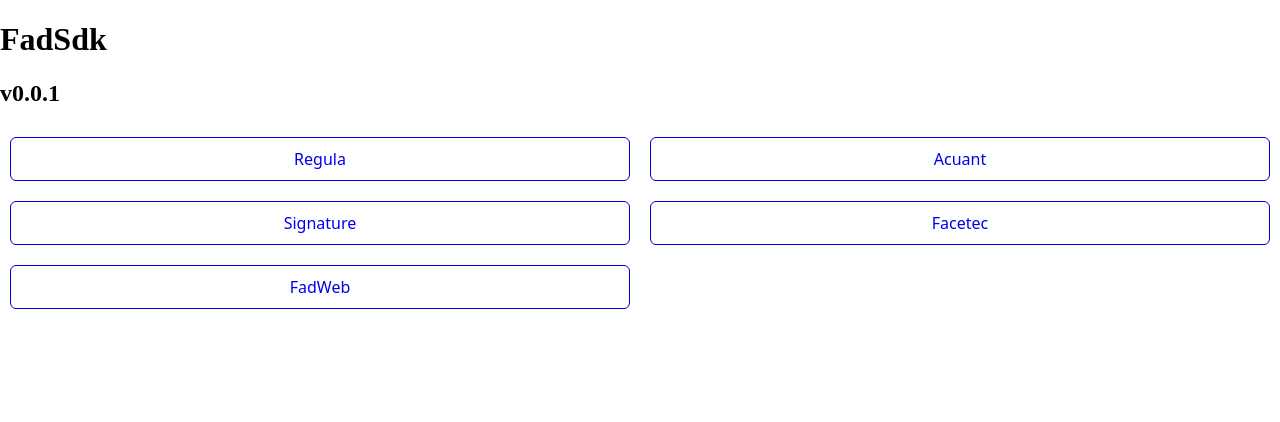
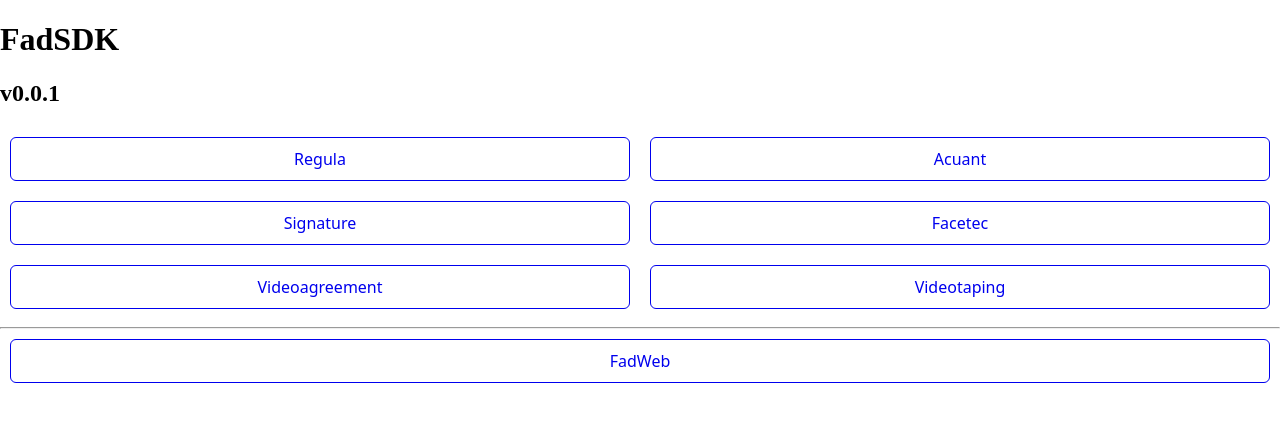
Before and after one commit to NAATTechnologies/Web, a plain HTML site: page index.html in a window 1280 px wide. Drawn offline with Linux system fonts and the light colour scheme.

Commit message:
refactor: index example

```diff
--- a/index.html
+++ b/index.html
@@ -11,7 +11,7 @@
 
 <body>
 
-	<h1>FadSdk</h1>
+	<h1>FadSDK</h1>
 	<h2 id="fad-sdk-version"></h2>
 
 	<div class="buttons">
@@ -19,10 +19,12 @@
 		<a href="examples/acuant/acuant-example.html">Acuant</a>
 		<a href="examples/signature/signature-example.html">Signature</a>
 		<a href="examples/facetec/facetec-example.html">Facetec</a>
-		<a href="examples/fadweb/fadweb-example.html">FadWeb</a>
-		<!--<a>Videoagreement</a>
-		<a>Videotaping</a> -->
+		<a href="examples/videoagreement/videoagreement-example.html">Videoagreement</a>
+		<a href="examples/videotaping/videotaping-example.html">Videotaping</a>
+
 	</div>
+	<hr>
+	<a href="examples/fadweb/fadweb-example.html">FadWeb</a>
 </body>
 
 </html>
--- a/index.js
+++ b/index.js
@@ -1,3 +1,3 @@
-import FadSdk from './web-sdk/fad-sdk.min.js';
+import FadSDK from './web-sdk/fad-sdk.min.js';
 
-document.getElementById('fad-sdk-version').innerHTML = `v${FadSdk.version}`;
+document.getElementById('fad-sdk-version').innerHTML = `v${FadSDK.version}`;
```
